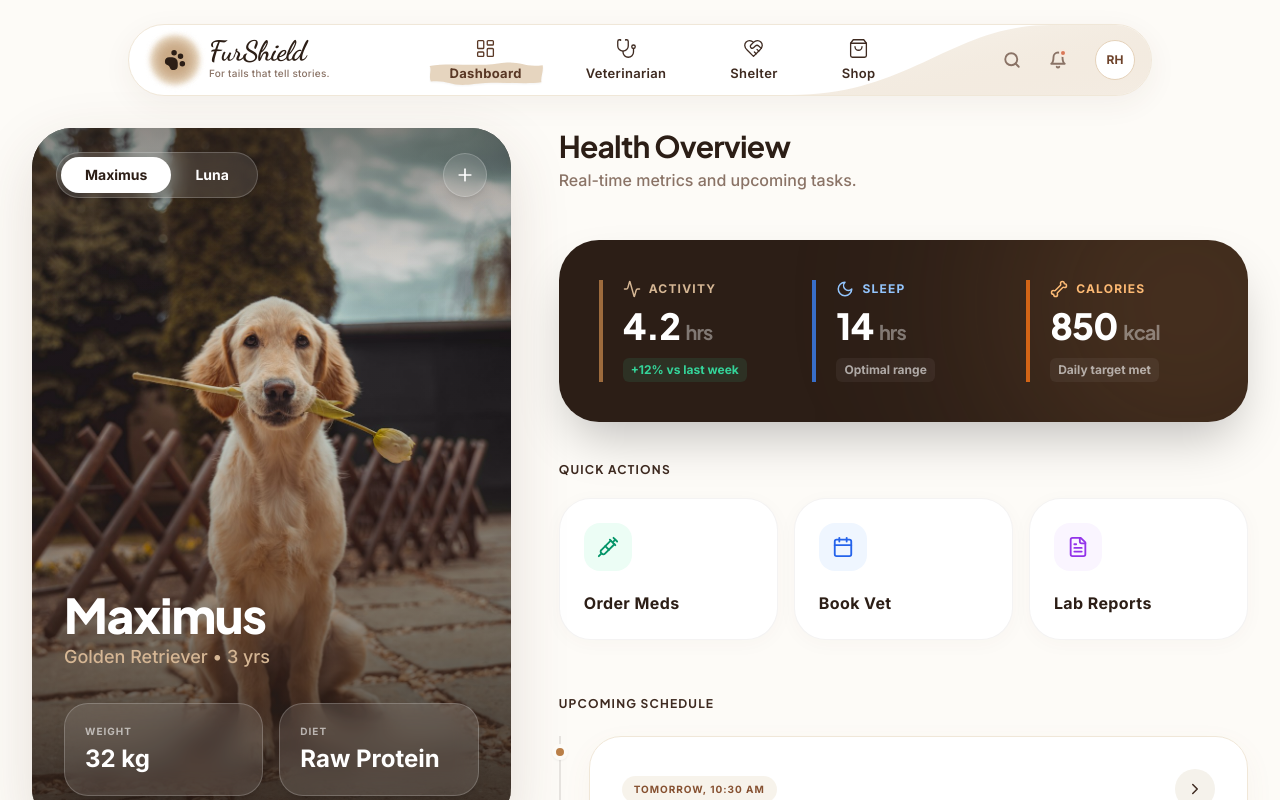
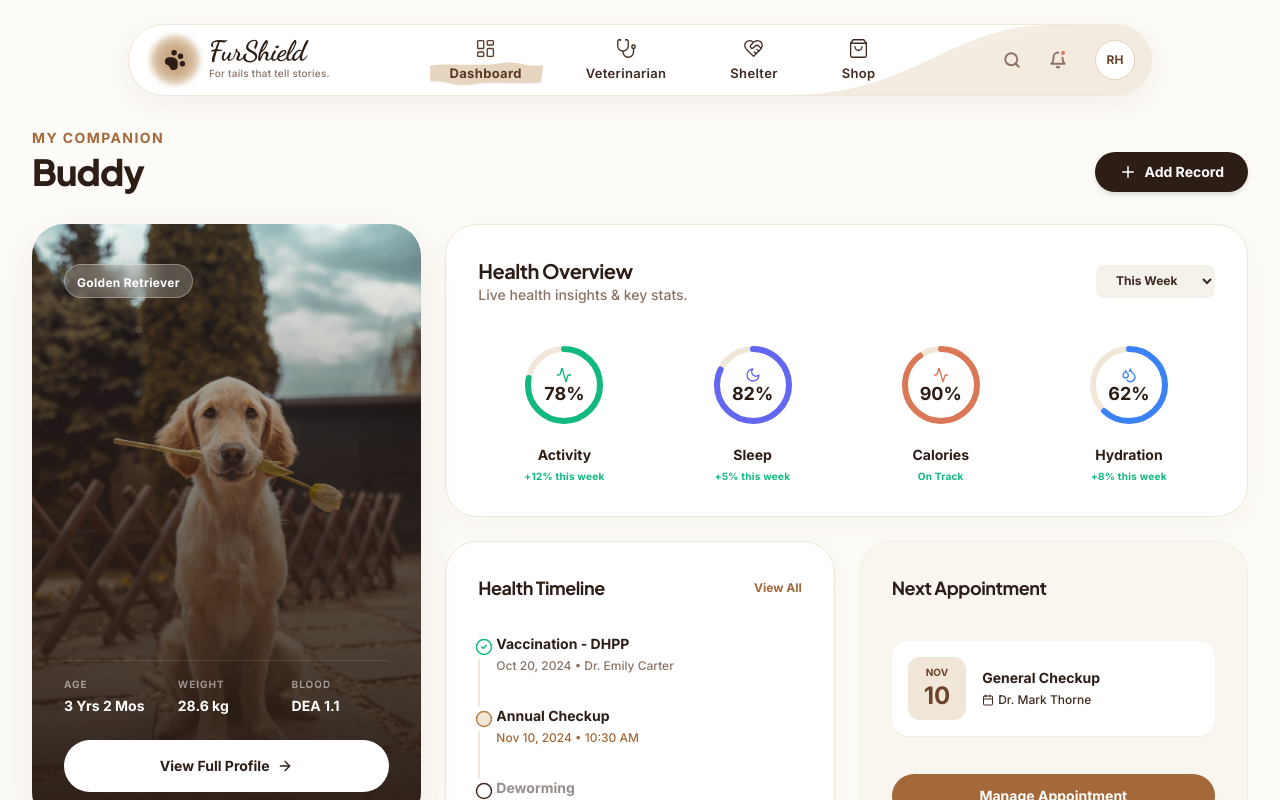
Before and after one commit to Aaliyanamir/Fur-Sheild, a React (Vite) app in the folder frontend/: page /dashboard in a window 1280 px wide. Shown: the top 800 px of the page. Built offline with nearby package versions, Linux system fonts and the light colour scheme.

Commit message:
feat(dashboard): implement premium asymmetric bento layout with circular progress SVGs and vertical timeline

```diff
--- a/frontend/src/pages/OwnerDashboard.jsx
+++ b/frontend/src/pages/OwnerDashboard.jsx
@@ -1,214 +1,194 @@
 import React, { useState } from 'react';
-import { motion, AnimatePresence } from 'framer-motion';
-import { Calendar, Plus, Syringe, Clock, FileText, ChevronRight, Activity, Bone, Moon } from 'lucide-react';
-import { cn } from '../lib/utils';
+import { motion } from 'framer-motion';
+import { Calendar, Plus, Activity, Moon, Droplets, CheckCircle2, Circle, ArrowRight } from 'lucide-react';
 
 export default function OwnerDashboard() {
-  const [activePet, setActivePet] = useState('Maximus');
+  const [activePet] = useState('Buddy');
 
-  const pets = {
-    Maximus: {
-      name: 'Maximus',
-      image: '/images/dash-dog-1.jpg',
-      breed: 'Golden Retriever',
-      age: '3 yrs',
-      weight: '32 kg',
-      activity: 'High',
-      diet: 'Raw Protein'
-    },
-    Luna: {
-      name: 'Luna',
-      image: '/images/dash-cat-1.jpg',
-      breed: 'Maine Coon',
-      age: '2 yrs',
-      weight: '6.5 kg',
-      activity: 'Moderate',
-      diet: 'Keto Blend'
-    }
+  const container = {
+    hidden: { opacity: 0 },
+    show: { opacity: 1, transition: { staggerChildren: 0.1 } }
+  };
+  const itemVariant = {
+    hidden: { opacity: 0, y: 20 },
+    show: { opacity: 1, y: 0, transition: { duration: 0.6, ease: [0.16, 1, 0.3, 1] } }
   };
 
-  const pet = pets[activePet];
+  // Helper for Circular Progress
+  const CircularProgress = ({ percentage, colorClass, icon: Icon, label, trend }) => {
+    const radius = 36;
+    const circumference = 2 * Math.PI * radius;
+    const strokeDashoffset = circumference - (percentage / 100) * circumference;
 
     return (
-    <div className="grid grid-cols-1 lg:grid-cols-12 gap-8 lg:gap-12 items-start">
-       {/* Left Column - Immersive Sticky Profile */}
-       <div className="lg:col-span-5 lg:sticky lg:top-32 h-[60vh] min-h-[500px] lg:h-[80vh] lg:min-h-[700px] rounded-[2.5rem] overflow-hidden relative shadow-[0_20px_60px_rgba(90,56,37,0.15)] group bg-espresso-900">
-         <AnimatePresence mode="wait">
-            <motion.img
-              key={pet.name}
-              src={pet.image}
-              initial={{ opacity: 0, scale: 1.05 }}
-              animate={{ opacity: 1, scale: 1 }}
-              exit={{ opacity: 0 }}
-              transition={{ duration: 0.8, ease: "easeOut" }}
-              className="absolute inset-0 w-full h-full object-cover"
+      <div className="flex flex-col items-center">
+        <div className="relative flex items-center justify-center w-24 h-24 mb-3">
+          {/* Background Track */}
+          <svg className="absolute inset-0 w-full h-full transform -rotate-90">
+            <circle cx="48" cy="48" r={radius} stroke="currentColor" strokeWidth="6" fill="transparent" className="text-camel-100" />
+            {/* Progress Track */}
+            <circle
+              cx="48" cy="48" r={radius}
+              stroke="currentColor" strokeWidth="6" fill="transparent"
+              strokeDasharray={circumference}
+              strokeDashoffset={strokeDashoffset}
+              strokeLinecap="round"
+              className={`transition-all duration-1000 ease-out ${colorClass}`}
             />
-         </AnimatePresence>
+          </svg>
+          <div className="flex flex-col items-center justify-center relative z-10">
+            <Icon size={16} className={`mb-0.5 ${colorClass}`} />
+            <span className="text-lg font-black text-espresso-900 leading-none">{percentage}%</span>
+          </div>
+        </div>
+        <span className="text-espresso-900 font-bold text-sm">{label}</span>
+        <span className="text-emerald-500 text-[10px] font-bold mt-1 tracking-wide">{trend}</span>
+      </div>
+    );
+  };
 
-         {/* Gradients for text legibility */}
-         <div className="absolute inset-0 bg-gradient-to-t from-espresso-900/90 via-espresso-900/20 to-transparent"></div>
-         <div className="absolute inset-0 bg-gradient-to-b from-espresso-900/50 to-transparent h-48"></div>
-
-         {/* Top: Pet Selector Pill */}
-         <div className="absolute top-6 left-6 right-6 flex justify-between items-center z-10">
-            <div className="flex bg-white/10 backdrop-blur-md rounded-full p-1 border border-white/20 shadow-lg">
-               {Object.keys(pets).map(p => (
-                 <button
-                   key={p}
-                   onClick={() => setActivePet(p)}
-                   className={cn(
-                     "px-6 py-2 rounded-full text-sm font-bold transition-all",
-                     activePet === p ? "bg-white text-espresso-900 shadow-sm" : "text-white hover:bg-white/10"
-                   )}
-                 >
-                   {p}
-                 </button>
-               ))}
+  return (
+    <>
+      {/* Header */}
+      <div className="flex flex-col md:flex-row md:items-end justify-between mb-8 gap-4 pt-4">
+        <div>
+          <p className="text-camel-600 font-bold text-sm tracking-widest uppercase mb-1">My Companion</p>
+          <h1 className="text-4xl font-display font-black text-espresso-900 tracking-tight">
+            Buddy
+          </h1>
         </div>
-            <button className="w-11 h-11 rounded-full bg-white/10 backdrop-blur-md border border-white/20 flex items-center justify-center text-white hover:bg-white/30 transition-colors shadow-lg">
-               <Plus size={20} />
+        <button className="flex items-center gap-2 bg-espresso-900 hover:bg-espresso-800 text-white px-6 py-2.5 rounded-full font-bold text-sm transition-all shadow-md">
+          <Plus size={18} /> Add Record
         </button>
       </div>
 
-         {/* Bottom: Pet Info & Vitals */}
-         <div className="absolute bottom-0 left-0 right-0 p-8 z-10">
-            <AnimatePresence mode="wait">
+      {/* Master Bento Grid */}
       <motion.div
-                 key={`info-${pet.name}`}
-                 initial={{ opacity: 0, y: 20 }}
-                 animate={{ opacity: 1, y: 0 }}
-                 exit={{ opacity: 0, y: -20 }}
-                 transition={{ duration: 0.5, delay: 0.1 }}
+        variants={container}
+        initial="hidden"
+        animate="show"
+        className="grid grid-cols-1 lg:grid-cols-12 gap-6"
       >
-                <h2 className="text-5xl font-display font-black text-white mb-1 tracking-tight">{pet.name}</h2>
-                <p className="text-camel-300 font-medium text-lg mb-8">{pet.breed} • {pet.age}</p>
 
-                <div className="flex gap-4">
-                   <div className="flex-1 bg-white/10 backdrop-blur-md border border-white/20 rounded-3xl p-5 shadow-lg">
-                      <p className="text-white/60 text-[10px] font-bold uppercase tracking-widest mb-1">Weight</p>
-                      <p className="text-white font-black text-2xl">{pet.weight}</p>
+        {/* LEFT COLUMN: Portrait Card (Col 4) */}
+        <motion.div variants={itemVariant} className="lg:col-span-4 relative h-[600px] rounded-[2rem] overflow-hidden group shadow-[0_15px_40px_rgba(90,56,37,0.08)]">
+          <img
+            src="/images/dash-dog-1.jpg"
+            alt="Buddy"
+            className="absolute inset-0 w-full h-full object-cover transition-transform duration-1000 group-hover:scale-105"
+          />
+          {/* Deep Espresso Gradient at Bottom */}
+          <div className="absolute inset-0 bg-gradient-to-t from-espresso-900 via-espresso-900/60 to-transparent h-full"></div>
+
+          <div className="absolute inset-0 p-8 flex flex-col justify-end">
+            <div className="bg-white/20 backdrop-blur-md border border-white/30 px-3 py-1 rounded-full w-fit mb-auto mt-2">
+              <span className="text-white text-xs font-bold tracking-wide">Golden Retriever</span>
             </div>
-                   <div className="flex-1 bg-white/10 backdrop-blur-md border border-white/20 rounded-3xl p-5 shadow-lg">
-                      <p className="text-white/60 text-[10px] font-bold uppercase tracking-widest mb-1">Diet</p>
-                      <p className="text-white font-black text-2xl">{pet.diet}</p>
+
+            <div className="grid grid-cols-3 gap-4 mb-6 pt-4 border-t border-white/10">
+              <div>
+                <p className="text-white/50 text-[10px] font-bold uppercase tracking-widest mb-1">Age</p>
+                <p className="text-white font-bold text-sm">3 Yrs 2 Mos</p>
+              </div>
+              <div>
+                <p className="text-white/50 text-[10px] font-bold uppercase tracking-widest mb-1">Weight</p>
+                <p className="text-white font-bold text-sm">28.6 kg</p>
+              </div>
+              <div>
+                <p className="text-white/50 text-[10px] font-bold uppercase tracking-widest mb-1">Blood</p>
+                <p className="text-white font-bold text-sm">DEA 1.1</p>
+              </div>
+            </div>
+
+            <button className="w-full bg-white text-espresso-900 py-4 rounded-full font-bold text-sm hover:bg-camel-50 transition-colors flex items-center justify-center gap-2">
+              View Full Profile <ArrowRight size={16} />
+            </button>
+          </div>
+        </motion.div>
+
+        {/* RIGHT COLUMN: Data Widgets (Col 8) */}
+        <div className="lg:col-span-8 flex flex-col gap-6">
+
+          {/* Health Overview Rings */}
+          <motion.div variants={itemVariant} className="bg-white rounded-[2rem] p-8 border border-camel-100 shadow-[0_8px_30px_rgb(90,56,37,0.03)] flex flex-col justify-between h-full">
+            <div className="flex justify-between items-center mb-8">
+              <div>
+                <h3 className="text-xl font-display font-bold text-espresso-900">Health Overview</h3>
+                <p className="text-espresso-500 text-sm font-medium">Live health insights & key stats.</p>
+              </div>
+              <select className="bg-bg-secondary text-xs font-bold text-espresso-600 px-4 py-2 rounded-lg outline-none cursor-pointer">
+                <option>This Week</option>
+                <option>This Month</option>
+              </select>
+            </div>
+
+            <div className="grid grid-cols-2 md:grid-cols-4 gap-4 justify-items-center">
+              <CircularProgress percentage={78} colorClass="text-emerald-500" icon={Activity} label="Activity" trend="+12% this week" />
+              <CircularProgress percentage={82} colorClass="text-indigo-500" icon={Moon} label="Sleep" trend="+5% this week" />
+              {/* Simulated Calories Ring */}
+              <CircularProgress percentage={90} colorClass="text-accent-500" icon={Activity} label="Calories" trend="On Track" />
+              <CircularProgress percentage={62} colorClass="text-blue-500" icon={Droplets} label="Hydration" trend="+8% this week" />
+            </div>
+          </motion.div>
+
+          {/* Bottom Split: Timeline & Appointment */}
+          <div className="grid grid-cols-1 md:grid-cols-2 gap-6 h-full">
+
+            {/* Health Timeline */}
+            <motion.div variants={itemVariant} className="bg-white rounded-[2rem] p-8 border border-camel-100 shadow-[0_8px_30px_rgb(90,56,37,0.03)]">
+              <div className="flex justify-between items-center mb-8">
+                <h3 className="text-lg font-display font-bold text-espresso-900">Health Timeline</h3>
+                <button className="text-xs font-bold text-camel-600 hover:text-camel-800">View All</button>
+              </div>
+
+              <div className="relative pl-4 border-l-2 border-camel-100 space-y-8">
+                <div className="relative">
+                  <div className="absolute -left-[25px] bg-white p-1 rounded-full"><CheckCircle2 className="text-emerald-500" size={18} /></div>
+                  <p className="font-bold text-espresso-900 text-sm">Vaccination - DHPP</p>
+                  <p className="text-xs font-medium text-espresso-500 mt-1">Oct 20, 2024 • Dr. Emily Carter</p>
+                </div>
+                <div className="relative">
+                  <div className="absolute -left-[25px] bg-white p-1 rounded-full"><Circle className="text-camel-500 fill-camel-100" size={18} /></div>
+                  <p className="font-bold text-espresso-900 text-sm">Annual Checkup</p>
+                  <p className="text-xs font-medium text-camel-600 mt-1">Nov 10, 2024 • 10:30 AM</p>
+                </div>
+                <div className="relative">
+                  <div className="absolute -left-[25px] bg-white p-1 rounded-full"><Circle className="text-espresso-200" size={18} /></div>
+                  <p className="font-bold text-espresso-900 text-sm opacity-50">Deworming</p>
+                  <p className="text-xs font-medium text-espresso-500 mt-1 opacity-50">Dec 05, 2024 • Reminder</p>
                 </div>
               </div>
             </motion.div>
-            </AnimatePresence>
+
+            {/* Upcoming Appointment */}
+            <motion.div variants={itemVariant} className="flex flex-col gap-6">
+              <div className="bg-camel-50 rounded-[2rem] p-8 border border-camel-100/50 flex flex-col justify-between h-full">
+                <div className="flex justify-between items-center mb-6">
+                  <h3 className="text-lg font-display font-bold text-espresso-900">Next Appointment</h3>
+                </div>
+
+                <div className="flex gap-4 items-center bg-white p-4 rounded-2xl shadow-sm">
+                  <div className="bg-camel-100 text-camel-800 rounded-xl px-4 py-2 text-center">
+                    <span className="block text-[10px] font-bold uppercase">Nov</span>
+                    <span className="block text-2xl font-black">10</span>
+                  </div>
+                  <div>
+                    <p className="font-bold text-espresso-900 text-sm mb-1">General Checkup</p>
+                    <p className="text-xs font-medium text-espresso-600 flex items-center gap-1"><Calendar size={12}/> Dr. Mark Thorne</p>
                   </div>
                 </div>
 
-       {/* Right Column - Data & Actions */}
-       <div className="lg:col-span-7 flex flex-col gap-10 pb-12 pt-4">
-
-          <div className="flex justify-between items-end mb-2">
-            <div>
-              <h1 className="text-3xl font-display font-bold text-espresso-900 tracking-tight">Health Overview</h1>
-              <p className="text-espresso-500 font-medium mt-1">Real-time metrics and upcoming tasks.</p>
-            </div>
-          </div>
-
-          {/* Core Metrics: The Dark Hub (Apple Health style) */}
-          <div className="bg-espresso-900 rounded-[2.5rem] p-8 md:p-10 shadow-2xl relative overflow-hidden">
-             {/* Decorative soft glow */}
-             <div className="absolute -top-32 -right-32 w-96 h-96 bg-camel-500/20 blur-[100px] rounded-full pointer-events-none"></div>
-
-             <div className="grid grid-cols-1 sm:grid-cols-3 gap-8 relative z-10">
-                <div className="flex flex-col gap-2 border-l-4 border-camel-500/80 pl-5">
-                   <div className="flex items-center gap-2 text-camel-300">
-                     <Activity size={18} />
-                     <span className="text-xs font-bold uppercase tracking-widest">Activity</span>
-                   </div>
-                   <p className="text-4xl font-display font-black text-white tracking-tight">4.2 <span className="text-xl text-white/40 font-bold">hrs</span></p>
-                   <p className="text-emerald-400 text-xs font-bold bg-emerald-400/10 w-fit px-2 py-1 rounded-md mt-1">+12% vs last week</p>
-                </div>
-
-                <div className="flex flex-col gap-2 border-l-4 border-blue-500/80 pl-5">
-                   <div className="flex items-center gap-2 text-blue-300">
-                     <Moon size={18} />
-                     <span className="text-xs font-bold uppercase tracking-widest">Sleep</span>
-                   </div>
-                   <p className="text-4xl font-display font-black text-white tracking-tight">14 <span className="text-xl text-white/40 font-bold">hrs</span></p>
-                   <p className="text-white/60 text-xs font-bold bg-white/5 w-fit px-2 py-1 rounded-md mt-1">Optimal range</p>
-                </div>
-
-                <div className="flex flex-col gap-2 border-l-4 border-orange-500/80 pl-5">
-                   <div className="flex items-center gap-2 text-orange-300">
-                     <Bone size={18} />
-                     <span className="text-xs font-bold uppercase tracking-widest">Calories</span>
-                   </div>
-                   <p className="text-4xl font-display font-black text-white tracking-tight">850 <span className="text-xl text-white/40 font-bold">kcal</span></p>
-                   <p className="text-white/60 text-xs font-bold bg-white/5 w-fit px-2 py-1 rounded-md mt-1">Daily target met</p>
-                </div>
-             </div>
-          </div>
-
-          {/* Quick Actions Row */}
-          <div>
-            <h3 className="text-xs font-bold text-espresso-400 uppercase tracking-widest mb-5">Quick Actions</h3>
-            <div className="grid grid-cols-2 md:grid-cols-3 gap-4">
-               <button className="bg-white hover:bg-camel-50 border border-espresso-900/5 hover:border-camel-300 transition-all duration-300 rounded-[2rem] p-6 flex flex-col items-start gap-5 group shadow-[0_4px_20px_rgba(90,56,37,0.03)] hover:shadow-lg">
-                  <div className="w-12 h-12 rounded-2xl bg-emerald-50 text-emerald-600 flex items-center justify-center group-hover:scale-110 transition-transform duration-300">
-                    <Syringe size={22} />
-                  </div>
-                  <span className="font-bold text-espresso-900 text-sm md:text-base tracking-wide">Order Meds</span>
-               </button>
-               <button className="bg-white hover:bg-camel-50 border border-espresso-900/5 hover:border-camel-300 transition-all duration-300 rounded-[2rem] p-6 flex flex-col items-start gap-5 group shadow-[0_4px_20px_rgba(90,56,37,0.03)] hover:shadow-lg">
-                  <div className="w-12 h-12 rounded-2xl bg-blue-50 text-blue-600 flex items-center justify-center group-hover:scale-110 transition-transform duration-300">
-                    <Calendar size={22} />
-                  </div>
-                  <span className="font-bold text-espresso-900 text-sm md:text-base tracking-wide">Book Vet</span>
-               </button>
-               <button className="bg-white hover:bg-camel-50 border border-espresso-900/5 hover:border-camel-300 transition-all duration-300 rounded-[2rem] p-6 flex flex-col items-start gap-5 group shadow-[0_4px_20px_rgba(90,56,37,0.03)] hover:shadow-lg md:col-span-1 col-span-2">
-                  <div className="w-12 h-12 rounded-2xl bg-purple-50 text-purple-600 flex items-center justify-center group-hover:scale-110 transition-transform duration-300">
-                    <FileText size={22} />
-                  </div>
-                  <span className="font-bold text-espresso-900 text-sm md:text-base tracking-wide">Lab Reports</span>
+                {/* Replaced ugly quick actions with a single elegant contextual action */}
+                <button className="w-full mt-6 bg-camel-600 text-white py-3 rounded-full font-bold text-sm hover:bg-camel-500 transition-colors">
+                  Manage Appointment
                 </button>
               </div>
-          </div>
+            </motion.div>
 
-          {/* Upcoming Timeline */}
-          <div>
-            <h3 className="text-xs font-bold text-espresso-400 uppercase tracking-widest mb-6 mt-4">Upcoming Schedule</h3>
-            <div className="relative pl-7 border-l-2 border-espresso-900/10 flex flex-col gap-10">
-
-               {/* Event 1 - High Priority */}
-               <div className="relative">
-                  {/* Timeline dot */}
-                  <div className="absolute -left-[37px] top-2 w-4 h-4 rounded-full bg-camel-500 border-4 border-bg-primary shadow-sm"></div>
-
-                  <div className="bg-white border border-camel-100 rounded-[2rem] p-8 shadow-[0_10px_30px_rgba(186,127,72,0.05)] hover:shadow-[0_15px_40px_rgba(186,127,72,0.1)] transition-shadow group">
-                     <div className="flex flex-col sm:flex-row sm:items-center justify-between gap-4 mb-4">
-                        <span className="text-[10px] font-bold tracking-widest uppercase bg-camel-100/50 text-camel-700 px-3 py-1.5 rounded-full w-fit">Tomorrow, 10:30 AM</span>
-                        <button className="w-10 h-10 rounded-full bg-bg-secondary flex items-center justify-center text-espresso-400 group-hover:bg-camel-500 group-hover:text-white transition-colors shrink-0">
-                          <ChevronRight size={18} />
-                        </button>
-                     </div>
-                     <h4 className="font-display font-bold text-xl text-espresso-900 mb-1">Annual Checkup & Vax</h4>
-                     <p className="text-espresso-500 text-sm font-medium flex items-center gap-2">
-                        <Clock size={14} className="text-camel-400" /> Dr. Mark Thorne • Downtown Vet Clinic
-                     </p>
-                  </div>
-               </div>
-
-               {/* Event 2 - Standard */}
-               <div className="relative group cursor-pointer">
-                  <div className="absolute -left-[37px] top-2 w-4 h-4 rounded-full bg-espresso-300 border-4 border-bg-primary group-hover:bg-espresso-500 transition-colors"></div>
-
-                  <div className="bg-transparent border border-transparent p-4 hover:bg-white hover:border-espresso-900/5 rounded-[2rem] transition-all">
-                     <div className="mb-2">
-                        <span className="text-[10px] font-bold tracking-widest uppercase text-espresso-400">Oct 24, 2026</span>
-                     </div>
-                     <h4 className="font-bold text-lg text-espresso-900 group-hover:text-camel-600 transition-colors">Heartworm Meds Delivery</h4>
-                     <p className="text-espresso-500 text-sm font-medium mt-1">Auto-ships to your primary address.</p>
-                  </div>
           </div>
 
         </div>
-          </div>
-
-       </div>
-    </div>
+      </motion.div>
+    </>
   );
 }
```
Lines whose indentation alone changed are shown as unchanged.
